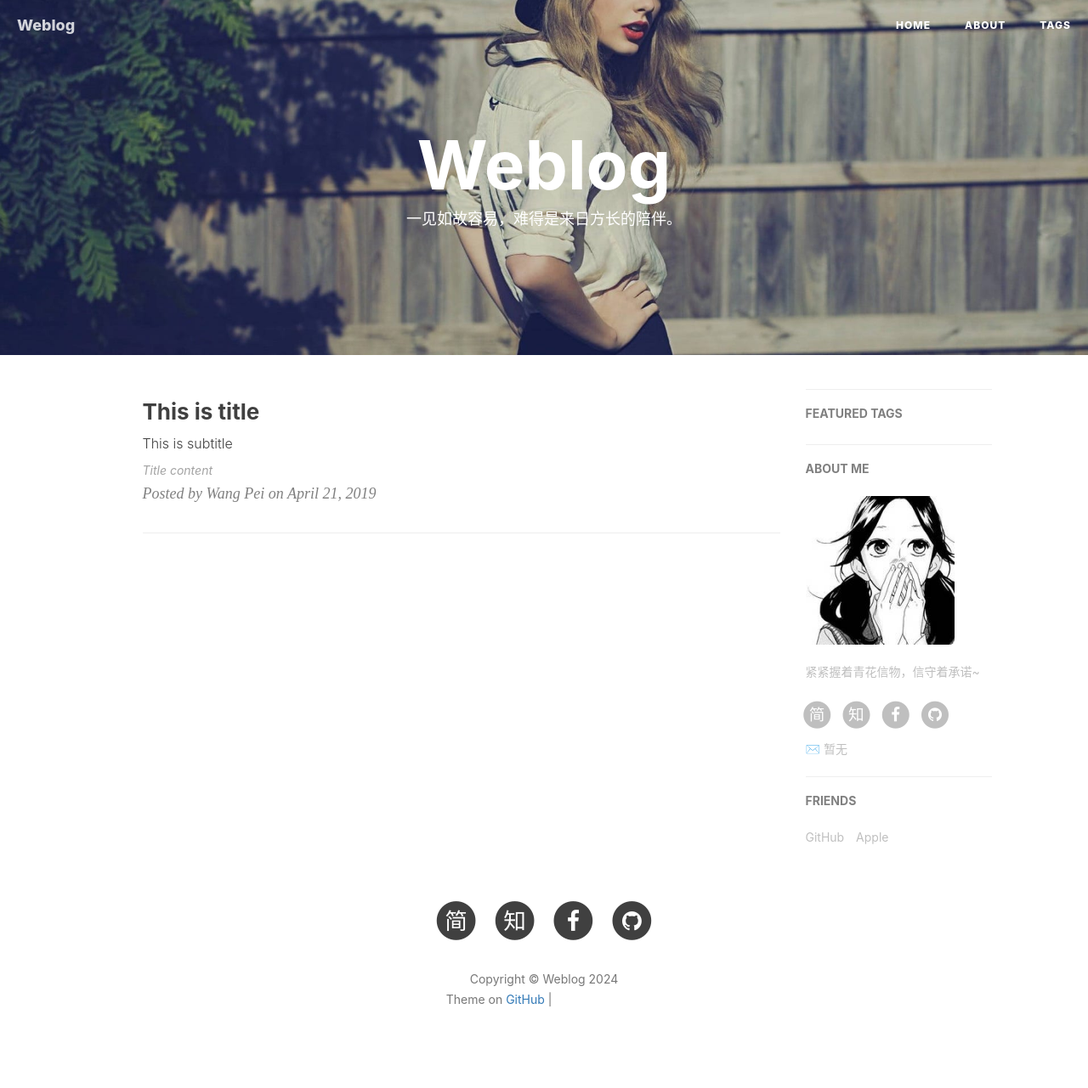
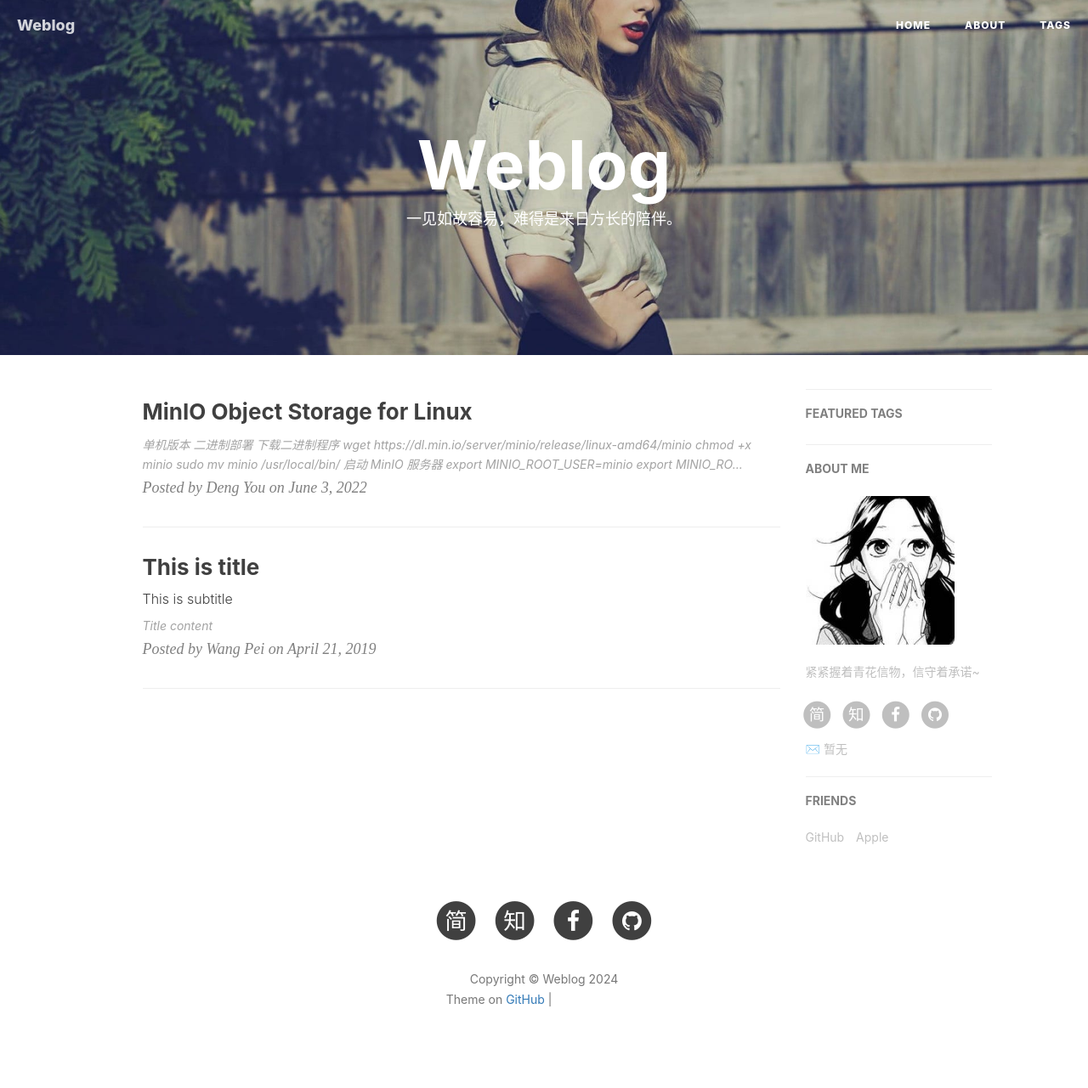
Before and after one commit to dengyouf/dengyouf.github.io, a Jekyll site: the page built from index.html, in a window 1280 px wide. Shown: the whole page at 85% size. Built offline with Jekyll 4.4.1, drawn with Linux system fonts in a browser that asks for light colours; nearby versions of some CDN libraries; the list of posts is cut into pages by our own code; comment, search, counter and statistics services are not loaded; grey boxes are pictures that could not be loaded.

Commit message:
add first commit

```diff
--- a/_posts/2022-06-03 -高性能对象存储MinIO.md
+++ b/_posts/2022-06-03-MinIO Object Storage for Linux.md
@@ -1,13 +1,13 @@
 ---
 layout:     post
-title:      高性能对象存储MinIO
+title:      MinIO Object Storage for Linux
 subtitle:
 date:       2022-06-03
 author:     Deng You
 header-img: img/post-bg-rwd.jpg
 catalog: true
 tags:
-    - Minio
+    - minio
 ---
 
 ## 单机版本
```
